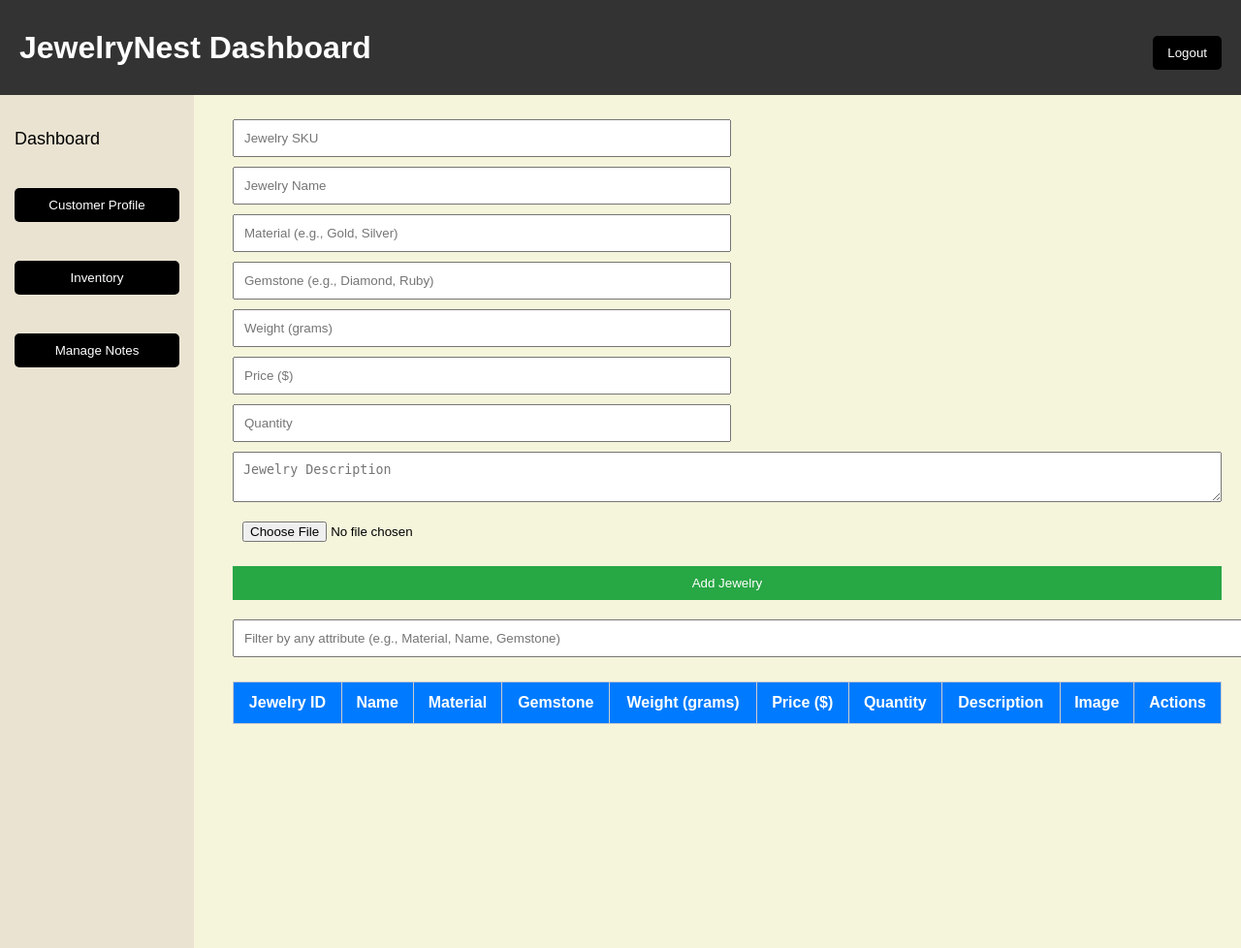
After one commit to MP018/Jewelry-Store-Inventory, a Flask app: template Website/templates/inventory.html in a window 1280 px wide. The commit adds this page. Shown: the whole page at 97% size. Run offline with Flask 3, Linux system fonts and the light colour scheme; the template is opened without the code that fills it: most values are stand-ins (such as "Sample title", 1, 10 or a date in 2020); grey boxes marked "Sample" are stand-in pictures; lists and menus that the app fills with data are empty; some libraries are stand-ins or nearby versions.

Commit message:
pain
just pain

```diff
--- a/Website/app.py
+++ b/Website/app.py
@@ -1,7 +1,10 @@
-from flask import Flask, render_template, request, redirect, url_for, session
+from flask import Flask, render_template, request, redirect, url_for, session, send_file
 from flask_mysqldb import MySQL
 import MySQLdb.cursors
 import re
+import io
+
+
 
 app = Flask(__name__)
 
@@ -15,10 +18,10 @@ app.config['MYSQL_PASSWORD'] = 'AVNS_eTE1cr2Go3sTM_VZneL'
 app.config['MYSQL_DB'] = 'PalaceDatabase'
 app.config['MYSQL_PORT'] = 16246
 
-# Intialize MySQL
+# Initialize MySQL
 mysql = MySQL(app)
 
-# http://localhost:5000/pythonlogin/ - this will be the login page, we need to use both GET and POST requests
+# Login route
 @app.route('/', methods=['GET', 'POST'])
 def login():
     msg = ''
@@ -53,7 +56,7 @@ def dashboard():
     # If not logged in, redirect to login page
     return redirect(url_for('login'))
 
-
+# Customer Profile page
 @app.route('/customer_profile', methods=['GET', 'POST'])
 def customer_profile():
     # Ensure user is logged in before showing the customer profile
@@ -99,6 +102,111 @@ def customer_profile():
                            last_name=session['Last_Name'],
                            customers=customers)
 
+
+import uuid  # Import UUID for unique filenames
+
+# Inventory route
+@app.route('/inventory', methods=['GET', 'POST'])
+def inventory():
+    if request.method == 'POST':
+        sku = request.form['sku']
+        item_name = request.form['item_name']
+        price = request.form['price']
+        quantity = request.form['quantity']
+        material = request.form['material']
+        gemstone = request.form['gemstone']
+        weight = request.form['weight']
+        description = request.form['description']
+        picture = request.files['picture']
+
+        cursor = mysql.connection.cursor(MySQLdb.cursors.DictCursor)
+        cursor.execute(
+            'INSERT INTO ITEM (SKU, Picture, Price, Name, Quantity) VALUES (%s, %s, %s, %s, %s)',
+            (sku, picture, price, item_name, quantity)
+        )
+        cursor.execute(
+            'INSERT INTO ITEM_TAGS (SKU, Material, Gemstone, Weight, Description) VALUES (%s, %s, %s, %s, %s)',
+            (sku, material, gemstone, weight, description)
+        )
+        mysql.connection.commit()
+        cursor.close()
+
+        return redirect(url_for('inventory'))
+
+    # For GET request, fetch the inventory items with tags
+    cursor = mysql.connection.cursor(MySQLdb.cursors.DictCursor)
+    cursor.execute('''
+        SELECT ITEM.SKU, ITEM.Picture, ITEM.Price, ITEM.Name, ITEM.Quantity,
+               ITEM_TAGS.Material, ITEM_TAGS.Gemstone, ITEM_TAGS.Weight, ITEM_TAGS.Description
+        FROM ITEM
+        LEFT JOIN ITEM_TAGS ON ITEM.SKU = ITEM_TAGS.SKU
+    ''')
+    items = cursor.fetchall()
+    cursor.close()
+
+    return render_template('inventory.html', items=items)
+
+def allowed_file(filename):
+    ALLOWED_EXTENSIONS = {'png', 'jpg', 'jpeg', 'gif'}
+    return '.' in filename and filename.rsplit('.', 1)[1].lower() in ALLOWED_EXTENSIONS
+
+@app.route('/inventory/remove/<sku>', methods=['POST'])
+def remove_item(sku):
+    cursor = mysql.connection.cursor()
+
+    # First, delete any related entries in ITEM_TAGS
+    cursor.execute("DELETE FROM ITEM_TAGS WHERE SKU = %s", (sku,))
+
+    # Now delete the item from the ITEM table
+    cursor.execute("DELETE FROM ITEM WHERE SKU = %s", (sku,))
+
+    mysql.connection.commit()
+    cursor.close()
+    return '', 204  # No content
+
+
+@app.route('/inventory/image/<sku>', methods=['GET'])
+def get_image(sku):
+    cursor = mysql.connection.cursor()
+    cursor.execute("SELECT Picture FROM ITEM WHERE SKU = %s", (sku,))
+    result = cursor.fetchone()
+    cursor.close()
+
+    if result and result[0]:
+        return send_file(io.BytesIO(result[0]), mimetype='image/jpeg')
+    else:
+        return '', 404  # Not found
+
+# Notes page
+@app.route('/notes', methods=['GET', 'POST'])
+def notes():
+    # Ensure user is logged in before showing the notes
+    if 'loggedin' not in session:
+        return redirect(url_for('login'))
+
+    cursor = mysql.connection.cursor(MySQLdb.cursors.DictCursor)
+
+    if request.method == 'POST':
+        customer_id = request.form['customer_id']
+        note_content = request.form['note_content']
+
+        # Add the new note
+        cursor.execute('INSERT INTO NOTES (Customer_ID, Note_Content) VALUES (%s, %s)',
+                       (customer_id, note_content))
+        mysql.connection.commit()
+
+        # Redirect to avoid form resubmission
+        return redirect(url_for('notes'))
+
+    cursor.execute('SELECT * FROM NOTES')
+    notes = cursor.fetchall()
+
+    return render_template('notes.html',
+                           first_name=session['First_Name'],
+                           last_name=session['Last_Name'],
+                           notes=notes)
+
+# Logout route
 @app.route('/logout')
 def logout():
     # Remove user session data
@@ -110,7 +218,7 @@ def logout():
     # Redirect to login page
     return redirect(url_for('login'))
 
-# http://localhost:5000/Falsk/register - this will be the registration page, we need to use both GET and POST requests
+# Registration route
 @app.route('/register', methods=['GET', 'POST'])
 def register():
     msg = ''
@@ -136,7 +244,7 @@ def register():
                 msg = 'Please fill out the form!'
             else:
                 try:
-                    #add password for employee
+                    # Add password for employee
                     cursor.execute('INSERT INTO EMPLOYEE (First_Name, Last_Name, Employee_Email, Employee_Password) VALUES (%s, %s, %s, %s)',
                                    (firstName, lastName, email, password))
                     mysql.connection.commit()
--- /dev/null
+++ b/Website/templates/inventory.html
@@ -0,0 +1,234 @@
+<!DOCTYPE html>
+<html lang="en">
+<head>
+    <meta charset="UTF-8">
+    <meta name="viewport" content="width=device-width, initial-scale=1.0">
+    <title>Jewelry Inventory Management</title>
+    <style>
+        body {
+            font-family: Arial, sans-serif;
+            background-color: #f5f5dc;
+            margin: 0;
+            padding: 0;
+        }
+        .container {
+            margin-left: 220px;
+            padding: 20px;
+        }
+        h1 {
+            text-align: center;
+            margin-bottom: 20px;
+        }
+        form {
+            display: flex;
+            justify-content: space-between;
+            flex-wrap: wrap;
+        }
+        input, select, textarea {
+            padding: 10px;
+            margin: 5px 0;
+            width: 48%;
+        }
+        button {
+            width: 100%;
+            padding: 10px;
+            background-color: #28a745;
+            color: white;
+            border: none;
+            cursor: pointer;
+            margin-top: 10px;
+        }
+        button.remove {
+            background-color: #dc3545;
+        }
+        table {
+            width: 100%;
+            border-collapse: collapse;
+            margin-top: 20px;
+        }
+        table, th, td {
+            border: 1px solid #ccc;
+        }
+        th, td {
+            padding: 12px;
+            text-align: center;
+        }
+        th {
+            background-color: #007bff;
+            color: white;
+        }
+        img {
+            width: 100px;
+            height: auto;
+        }
+        #filter {
+            margin-top: 20px;
+        }
+        .navbar a {
+            color: white;
+            text-decoration: none;
+            margin-left: 20px;
+        }
+        .navbar a:hover {
+            text-decoration: underline;
+        }
+        .sidebar {
+            width: 200px;
+            height: 100vh;
+            background-color: #eae3d2;
+            position: fixed;
+            padding-top: 20px;
+        }
+        .sidebar a {
+            display: block;
+            color: black;
+            padding: 15px;
+            text-decoration: none;
+            font-size: 18px;
+        }
+        .sidebar a:hover {
+            background-color: #ccc;
+        }
+        .navbar {
+            background-color: #333;
+            color: white;
+            padding: 10px 20px;
+            display: flex;
+            justify-content: space-between;
+            align-items: center;
+        }
+        .logout-btn, .profile-btn, .notes-btn, .inventory-button {
+            background-color: #000;
+            color: white;
+            padding: 10px 15px;
+            border: none;
+            border-radius: 5px;
+            cursor: pointer;
+        }
+        .logout-btn:hover, .profile-btn:hover, .notes-btn:hover, .inventory-button:hover {
+            background-color: #57574f;
+        }
+    </style>
+    <script src="https://code.jquery.com/jquery-3.6.0.min.js"></script>
+</head>
+
+<body>
+    <div class="navbar">
+        <h1>JewelryNest Dashboard</h1>
+        <a href="{{ url_for('logout') }}"><button class="logout-btn">Logout</button></a>
+    </div>
+
+    <div class="sidebar">
+        <a href="{{ url_for('dashboard') }}">Dashboard</a>
+        <a href="{{ url_for('customer_profile') }}"><button class="profile-btn">Customer Profile</button></a>
+        <a href="{{ url_for('inventory') }}"><button class="inventory-button">Inventory</button></a>
+        <a href="{{ url_for('notes') }}"><button class="notes-btn">Manage Notes</button></a>
+    </div>
+
+    <div class="container">
+        <form id="inventory-form" enctype="multipart/form-data" method="POST" action="{{ url_for('inventory') }}">
+            <input type="text" name="sku" placeholder="Jewelry SKU" required>
+            <input type="text" name="item_name" placeholder="Jewelry Name" required>
+            <input type="text" name="material" placeholder="Material (e.g., Gold, Silver)" required>
+            <input type="text" name="gemstone" placeholder="Gemstone (e.g., Diamond, Ruby)">
+            <input type="number" name="weight" placeholder="Weight (grams)" required>
+            <input type="number" name="price" placeholder="Price ($)" required>
+            <input type="number" name="quantity" placeholder="Quantity" required>
+            <textarea name="description" placeholder="Jewelry Description" style="width:100%;"></textarea>
+            <input type="file" name="picture" accept="image/*" required>
+            <button type="submit">Add Jewelry</button>
+        </form>
+
+        <input type="text" id="filter" placeholder="Filter by any attribute (e.g., Material, Name, Gemstone)" style="width:100%; padding:10px; margin-top:20px;">
+
+        <table id="inventory-table">
+            <thead>
+                <tr>
+                    <th>Jewelry ID</th>
+                    <th>Name</th>
+                    <th>Material</th>
+                    <th>Gemstone</th>
+                    <th>Weight (grams)</th>
+                    <th>Price ($)</th>
+                    <th>Quantity</th>
+                    <th>Description</th>
+                    <th>Image</th>
+                    <th>Actions</th>
+                </tr>
+            </thead>
+            <tbody>
+                {% for item in items %}
+                <tr>
+                    <td>{{ item.SKU }}</td>
+                    <td>{{ item.Name }}</td>
+                    <td>{{ item.Material or 'N/A' }}</td>
+                    <td>{{ item.Gemstone or 'N/A' }}</td>
+                    <td>{{ item.Weight or 'N/A' }}</td>
+                    <td>${{ item.Price }}</td>
+                    <td>{{ item.Quantity }}</td>
+                    <td>{{ item.Description or 'N/A' }}</td>
+                    <td><img src="{{ url_for('static', filename='images/' + item.Picture) }}" alt="{{ item.Name }} Image"></td>
+                    <td><button class="remove" onclick="removeItem('{{ item.SKU }}')">Remove</button></td>
+                </tr>
+                {% endfor %}
+            </tbody>
+        </table>
+    </div>
+
+    <script>
+        let inventory = {{ items | tojson }};
+
+        function displayInventory(filterValue = '') {
+            const tbody = document.querySelector('#inventory-table tbody');
+            tbody.innerHTML = ''; // Clear the existing rows
+
+            // Filter the inventory based on the filter value
+            const filteredInventory = inventory.filter(item => {
+                const searchableString = Object.values(item).join(' ').toLowerCase();
+                return searchableString.includes(filterValue.toLowerCase());
+            });
+
+            // Create new rows for each filtered item
+            filteredInventory.forEach(item => {
+                const row = document.createElement('tr');
+                row.innerHTML = `
+                    <td>${item.SKU}</td>
+                    <td>${item.Name}</td>
+                    <td>${item.Material || 'N/A'}</td>
+                    <td>${item.Gemstone || 'N/A'}</td>
+                    <td>${item.Weight || 'N/A'}</td>
+                    <td>$${item.Price}</td>
+                    <td>${item.Quantity}</td>
+                    <td>${item.Description || 'N/A'}</td>
+                    <td><img src="${item.Picture}" alt="${item.Name} Image" width="100"></td>
+                    <td><button class="remove" onclick="removeItem('${item.SKU}')">Remove</button></td>
+                `;
+                tbody.appendChild(row);
+            });
+        }
+
+        function removeItem(sku) {
+            $.ajax({
+                url: '/inventory/remove/' + sku,
+                type: 'POST',
+                success: function(result) {
+                    // Remove the item from the DOM
+                    $('button[onclick="removeItem(\'' + sku + '\')"]').closest('tr').remove();
+                },
+                error: function(xhr, status, error) {
+                    console.error('Error removing item:', error);
+                }
+            });
+        }
+
+        document.getElementById('filter').addEventListener('input', function () {
+            const filterValue = this.value;
+            displayInventory(filterValue);
+        });
+
+        document.addEventListener('DOMContentLoaded', () => {
+            displayInventory(); // Initial display of the inventory
+        });
+    </script>
+</body>
+</html>
```
Also changed, not shown: Website/templates/dashboard.html (+45 -10 lines), Website/templates/notes.html (added, +277 -0 lines).
